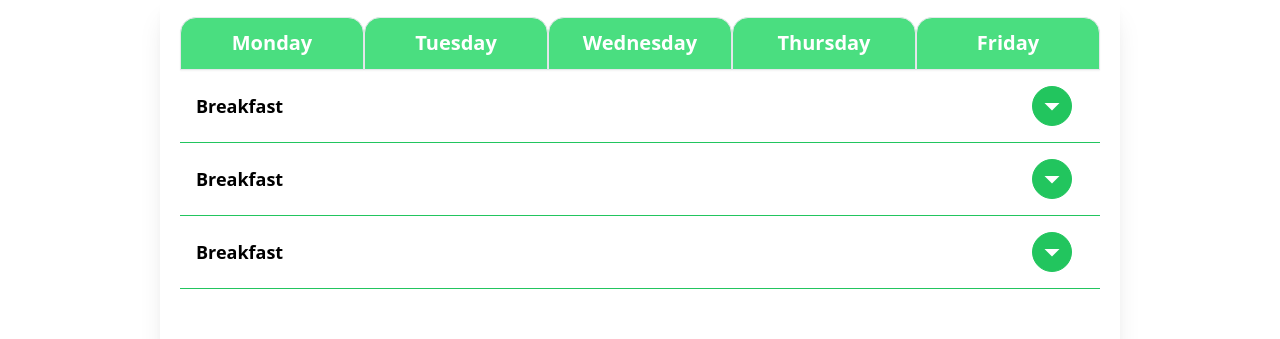
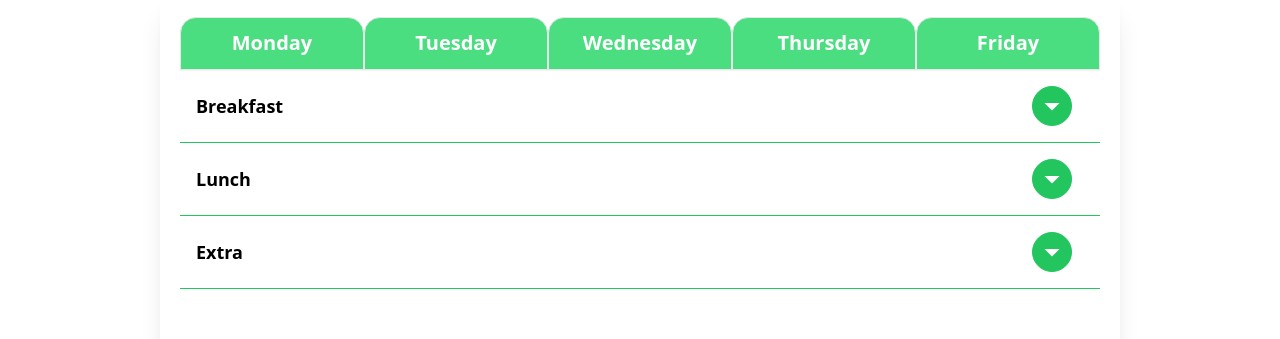
Before and after one commit to hacktobero/lunchero, a Next.js app in the folder launchero-client/: page / in a window 1280 px wide. Shown: the part 270-609 px from the top of the page. Built offline with nearby package versions, Linux system fonts and the light colour scheme.

Commit message:
dynamic-menu

```diff
--- a/launchero-client/src/components/client/meals-section/Dish.js
+++ b/launchero-client/src/components/client/meals-section/Dish.js
@@ -1,11 +1,11 @@
 
-import {IconContext} from "react-icons";
-import {IoMdAdd} from "react-icons/io";
-import {IoRemove} from "react-icons/io5";
-import {MealsContext} from "../../../Context/Context";
-import {useContext} from "react";
+import { IconContext } from "react-icons";
+import { IoMdAdd } from "react-icons/io";
+import { IoRemove } from "react-icons/io5";
+import { MealsContext } from "../../../Context/Context";
+import { useContext } from "react";
 
-export default function Dish ({name, ingredients, id}) {
+export default function Dish({ name, ingredients, id }) {
 
   const { getItemQuantity, increaseCartQuantity, decreaseCartQuantity, data } = useContext(MealsContext)
   const quantity = getItemQuantity(id)
@@ -13,8 +13,8 @@ export default function Dish ({name, ingredients, id}) {
   return (
     <div className='w-full p-3 cursor-pointer duration-200 border-green-300 rounded-md flex justify-between items-center shadow-lg'>
       <div>
-        <p className='text-xl'>{data.description}</p>
-        <p className='text-sm  text-gray-300'> {`Ingredients: ${data.ingredients}`}</p>
+        <p className='text-xl'>{name}</p>
+        <p className='text-sm  text-gray-300'> {`Ingredients: ${ingredients}`}</p>
       </div>
       <div className='flex flex-col w-1/3 items-end'>
         <div className='flex lg:w-2/3 sm:w-full items-center justify-end gap-2'>
--- a/launchero-client/src/components/client/meals-section/Meal.js
+++ b/launchero-client/src/components/client/meals-section/Meal.js
@@ -3,45 +3,41 @@ import { MdArrowDropDown, MdArrowDropUp } from 'react-icons/md';
 import { IconContext } from 'react-icons';
 import Dish from "./Dish";
 import { MealsContext } from '../../../Context/Context';
+import Breakfast from './MealDropdowns/Breakfast';
+import Lunch from './MealDropdowns/Lunch';
+import Extra from './MealDropdowns/Extra';
 
 
-export default function Meal(props) {
+export default function Meal({ children }) {
 
-
-    const [show, setShow] = useState(false);
     const context = useContext(MealsContext);
 
-    // const meals = context?.data?.menu.meals;
+    const meals = context?.data?.menu?.meals;
 
-    // const breakfastMeals = meals.filter(meal => meal.type === 'Breakfast');
-    // const lunchMeals = meals.filter(meal => meal.type === 'Lunch');
-    // const extraMeals = meals.filter(meal => meal.type === 'Extra');
+    const breakfastMeals = meals?.filter(meal => meal.type === 'Breakfast');
+    const lunchMeals = meals?.filter(meal => meal.type === 'Lunch');
+    const extraMeals = meals?.filter(meal => meal.type === 'Extra');
+
 
 
 
     return (
-        <div className="flex border-b  h-auto border-b-green-500 text-lg justify-between flex-col items-center p-4 font-bold ">
-            <div className={`flex justify-between items-center w-full duration-200  hover:text-green-500 ${show ? 'text-green-500' : ''}`}>
-                <h1>Breakfast</h1>
-                <div>
-                    <button onClick={() => setShow(!show)} className='border rounded-full w-10 h-10 mr-3 duration-150 border-green-500 bg-green-500 text-white flex justify-center items-center font-bold hover:bg-green-600 '>
-                        {!show ?
-                            <IconContext.Provider value={{ size: '2em' }}>
-                                <MdArrowDropDown />
-                            </IconContext.Provider>
-                            :
-                            <IconContext.Provider value={{ size: '2em' }}>
-                                <MdArrowDropUp />
-                            </IconContext.Provider>}
-                    </button>
+        <>
+            <div>
+                <div className="flex border-b  h-auto border-b-green-500 text-lg justify-between flex-col items-center p-4 font-bold ">
+                    <Breakfast meals={breakfastMeals}/>
                 </div>
             </div>
-            {show &&
-                <div className={'w-full'}>
-                    <Dish name={props.meals.name} ingredients={props.meals.ingredients} id={props.meals.name} />
-                    <Dish name={props.meals.name} ingredients={props.meals.ingredients} id={props.meals.name} />
+            <div>
+                <div className="flex border-b  h-auto border-b-green-500 text-lg justify-between flex-col items-center p-4 font-bold ">
+                    <Lunch meals={lunchMeals}/>
                 </div>
-            }
-        </div>
+            </div>
+            <div>
+                <div className="flex border-b  h-auto border-b-green-500 text-lg justify-between flex-col items-center p-4 font-bold ">
+                    <Extra meals={extraMeals}/>
+                </div>
+            </div>
+        </>
     )
 }
--- /dev/null
+++ b/launchero-client/src/components/client/meals-section/MealDropdowns/Breakfast.js
@@ -0,0 +1,38 @@
+import { useState } from 'react';
+import { MdArrowDropDown, MdArrowDropUp } from 'react-icons/md';
+import { IconContext } from 'react-icons';
+import Dish from "../Dish";
+
+export default function Breakfast({ meals }) {
+
+    const [show, setShow] = useState(false);
+
+    return (
+        <>
+            <div className={`flex justify-between items-center w-full duration-200  hover:text-green-500 ${show ? 'text-green-500' : ''}`}>
+                <h1>Breakfast</h1>
+                <div>
+                    <button onClick={() => setShow(!show)} className='border rounded-full w-10 h-10 mr-3 duration-150 border-green-500 bg-green-500 text-white flex justify-center items-center font-bold hover:bg-green-600 '>
+                        {!show ?
+                            <IconContext.Provider value={{ size: '2em' }}>
+                                <MdArrowDropDown />
+                            </IconContext.Provider>
+                            :
+                            <IconContext.Provider value={{ size: '2em' }}>
+                                <MdArrowDropUp />
+                            </IconContext.Provider>}
+                    </button>
+                </div>
+            </div>
+            {show &&
+                <div className={'w-full'}>
+                    {meals.map((meal) => {
+                        return (
+                            <Dish name={meal.name} ingredients={meal.ingredients} id={meal.id} />
+                        )
+                    })}
+                </div>
+            }
+        </>
+    )
+}
--- /dev/null
+++ b/launchero-client/src/components/client/meals-section/MealDropdowns/Extra.js
@@ -0,0 +1,37 @@
+import { useState } from 'react';
+import { MdArrowDropDown, MdArrowDropUp } from 'react-icons/md';
+import { IconContext } from 'react-icons';
+import Dish from "../Dish";
+
+export default function Extra({meals}) {
+    console.log(meals);
+    const [show, setShow] = useState(false);
+    return (
+        <>
+            <div className={`flex justify-between items-center w-full duration-200  hover:text-green-500 ${show ? 'text-green-500' : ''}`}>
+                <h1>Extra</h1>
+                <div>
+                    <button onClick={() => setShow(!show)} className='border rounded-full w-10 h-10 mr-3 duration-150 border-green-500 bg-green-500 text-white flex justify-center items-center font-bold hover:bg-green-600 '>
+                        {!show ?
+                            <IconContext.Provider value={{ size: '2em' }}>
+                                <MdArrowDropDown />
+                            </IconContext.Provider>
+                            :
+                            <IconContext.Provider value={{ size: '2em' }}>
+                                <MdArrowDropUp />
+                            </IconContext.Provider>}
+                    </button>
+                </div>
+            </div>
+            {show &&
+                <div className={'w-full'}>
+                    {meals.map((meal) => {
+                        return (
+                            <Dish name={meal.name} ingredients={meal.ingredients} id={meal.id} />
+                        )
+                    })}
+                </div>
+            }
+        </>
+    )
+}
--- /dev/null
+++ b/launchero-client/src/components/client/meals-section/MealDropdowns/Lunch.js
@@ -0,0 +1,38 @@
+import { useState } from 'react';
+import { MdArrowDropDown, MdArrowDropUp } from 'react-icons/md';
+import { IconContext } from 'react-icons';
+import Dish from "../Dish";
+
+export default function Lunch({meals}) {
+
+    const [show, setShow] = useState(false);
+
+    return (
+        <>
+            <div className={`flex justify-between items-center w-full duration-200  hover:text-green-500 ${show ? 'text-green-500' : ''}`}>
+                <h1>Lunch</h1>
+                <div>
+                    <button onClick={() => setShow(!show)} className='border rounded-full w-10 h-10 mr-3 duration-150 border-green-500 bg-green-500 text-white flex justify-center items-center font-bold hover:bg-green-600 '>
+                        {!show ?
+                            <IconContext.Provider value={{ size: '2em' }}>
+                                <MdArrowDropDown />
+                            </IconContext.Provider>
+                            :
+                            <IconContext.Provider value={{ size: '2em' }}>
+                                <MdArrowDropUp />
+                            </IconContext.Provider>}
+                    </button>
+                </div>
+            </div>
+            {show &&
+                <div className={'w-full'}>
+                    {meals.map((meal) => {
+                        return (
+                            <Dish name={meal.name} ingredients={meal.ingredients} id={meal.id} />
+                        )
+                    })}
+                </div>
+            }
+        </>
+    )
+}
--- a/launchero-client/src/components/client/menubar/MenuBar.js
+++ b/launchero-client/src/components/client/menubar/MenuBar.js
@@ -2,6 +2,10 @@ import Meal from "../meals-section/Meal";
 import Tab from "./Tab";
 import {useContext, useState} from 'react';
 import {MealsContext} from "../../../Context/Context";
+import Breakfast from "../meals-section/MealDropdowns/Breakfast";
+import Lunch from "../meals-section/MealDropdowns/Lunch";
+import Extra from "../meals-section/MealDropdowns/Extra";
+
 export default function MenuBar() {
 
 
@@ -32,9 +36,7 @@ export default function MenuBar() {
         })}
       </div>
       <div className={'flex flex-col w-full h-full self-center overflow-y-scroll rounded-md'}>
-        <Meal meals={meals}/>
-        <Meal meals={meals}/>
-        <Meal meals={meals}/>
+        <Meal />
       </div>
       <button onClick={() => console.log(cartItems)} className={'flex p-4 mt-5 duration-200 font-bold justify-center shadow-sm self-center items-center w-1/6 rounded-2xl text-white bg-green-400 hover:bg-green-500 focus:bg-green-700'}>Confirm</button>
     </div>
```
